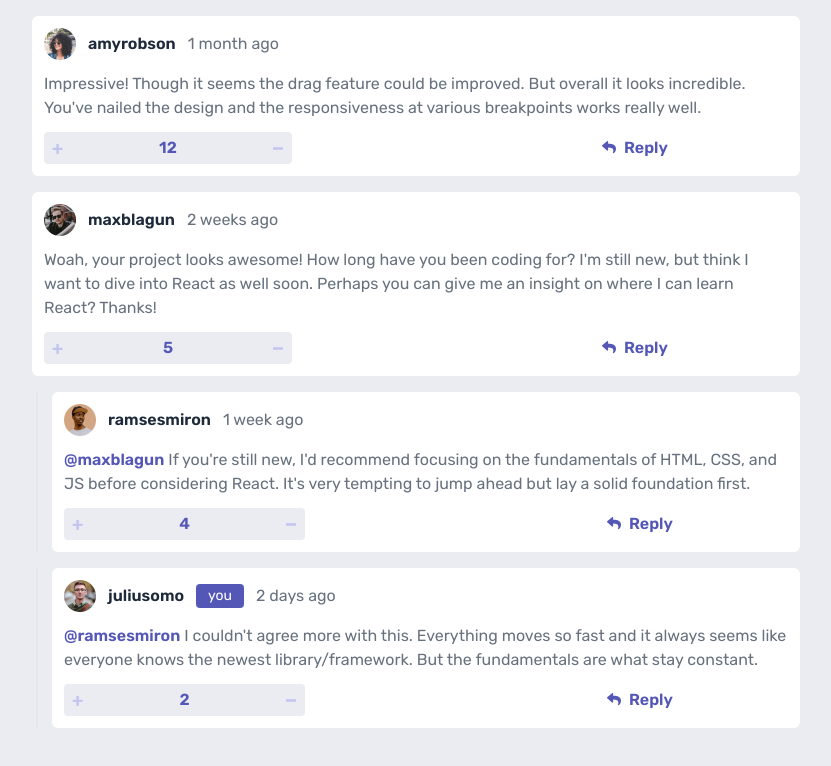
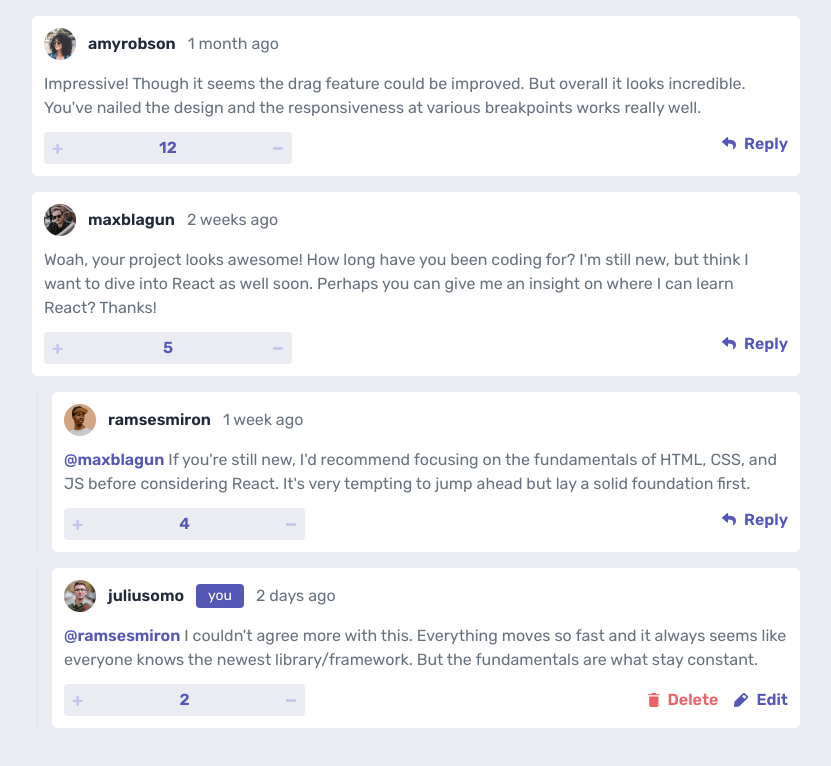
Before and after one commit to molinax18/fm-interactive-comments-section, a React (Vite) app: page / in a window 1280 px wide. Shown: the top 766 px of the page, without its empty margins (224-1055 px from the left). Built offline with nearby package versions, Linux system fonts and the light colour scheme.

Commit message:
refactor: barrel into SVG folder feat: create ActionControl component feat: create new SVG components (Delete, Edit)

```diff
--- /dev/null
+++ b/src/comment/components/ActionControl.tsx
@@ -0,0 +1,49 @@
+import type { HTMLAttributes } from "react";
+import { Reply, Delete, Edit } from "@/shared/components/svg";
+import Button from "@/shared/components/Button";
+
+interface Props extends HTMLAttributes<HTMLDivElement> {
+  isCurrentUser: boolean;
+  onReply?: () => void;
+  onEdit?: () => void;
+  onDelete?: () => void;
+}
+
+const buttonStyles = "flex gap-x-2 items-center font-semibold";
+
+export default function ActionControl({
+  isCurrentUser,
+  className,
+  onReply,
+  onEdit,
+  onDelete,
+}: Props) {
+  return (
+    <div className={className || ""}>
+      {isCurrentUser ? (
+        <>
+          <Button
+            className={`${buttonStyles} text-pink-400`}
+            onClick={onDelete}
+          >
+            <Delete />
+            Delete
+          </Button>
+
+          <Button
+            className={`${buttonStyles} text-purple-600`}
+            onClick={onEdit}
+          >
+            <Edit />
+            Edit
+          </Button>
+        </>
+      ) : (
+        <Button className={`${buttonStyles} text-purple-600`} onClick={onReply}>
+          <Reply />
+          Reply
+        </Button>
+      )}
+    </div>
+  );
+}
--- a/src/comment/components/CommentCard.tsx
+++ b/src/comment/components/CommentCard.tsx
@@ -1,9 +1,8 @@
 import type { HTMLAttributes } from "react";
 import type { Comment, Reply as TReply } from "@/comment/type/comment.type";
 import UserProfile from "./UserProfile";
-import Button from "@/shared/components/Button";
-import Reply from "@/shared/components/svg/Reply";
 import ScoreControl from "./ScoreControl";
+import ActionControl from "./ActionControl";
 
 interface Props extends HTMLAttributes<HTMLDivElement> {
   data: Comment | TReply;
@@ -41,10 +40,10 @@ export default function CommentCard({ data, isCurrentUser, className }: Props) {
 
       <p className="row-start-2 col-span-full">{renderMessage()}</p>
 
-      <Button className="row-start-3 col-start-10 col-span-full flex gap-x-2 items-center font-semibold text-purple-600">
-        <Reply />
-        Reply
-      </Button>
+      <ActionControl
+        isCurrentUser={isCurrentUser}
+        className={`${isCurrentUser ? "flex gap-x-4 col-start-8" : "col-start-10"} row-start-3 col-span-full ml-auto`}
+      />
     </article>
   );
 }
--- a/src/comment/components/ScoreControl.tsx
+++ b/src/comment/components/ScoreControl.tsx
@@ -1,7 +1,6 @@
 import type { HTMLAttributes } from "react";
+import { Minus, Plus } from "@/shared/components/svg/";
 import Button from "@/shared/components/Button";
-import Minus from "@/shared/components/svg/Minus";
-import Plus from "@/shared/components/svg/Plus";
 
 interface Props extends HTMLAttributes<HTMLDivElement> {
   score: number;
--- a/src/comment/type/comment.type.ts
+++ b/src/comment/type/comment.type.ts
@@ -15,6 +15,6 @@ export interface Comment {
   replies: Reply[];
 }
 
-export type Reply = Comment & {
+export type Reply = Omit<Comment, "replies"> & {
   replyingTo?: string;
 };
--- /dev/null
+++ b/src/shared/components/svg/Delete.tsx
@@ -0,0 +1,15 @@
+import type { SVGProps } from "react";
+
+export default function Delete({
+  width = "12",
+  height = "14",
+}: SVGProps<SVGSVGElement>) {
+  return (
+    <svg width={width} height={height}>
+      <path
+        d="M1.167 12.448c0 .854.7 1.552 1.555 1.552h6.222c.856 0 1.556-.698 1.556-1.552V3.5H1.167v8.948Zm10.5-11.281H8.75L7.773 0h-3.88l-.976 1.167H0v1.166h11.667V1.167Z"
+        fill="currentColor"
+      />
+    </svg>
+  );
+}
--- /dev/null
+++ b/src/shared/components/svg/Edit.tsx
@@ -0,0 +1,15 @@
+import type { SVGProps } from "react";
+
+export default function Edit({
+  width = "14",
+  height = "14",
+}: SVGProps<SVGSVGElement>) {
+  return (
+    <svg width={width} height={height}>
+      <path
+        d="M13.479 2.872 11.08.474a1.75 1.75 0 0 0-2.327-.06L.879 8.287a1.75 1.75 0 0 0-.5 1.06l-.375 3.648a.875.875 0 0 0 .875.954h.078l3.65-.333c.399-.04.773-.216 1.058-.499l7.875-7.875a1.68 1.68 0 0 0-.061-2.371Zm-2.975 2.923L8.159 3.449 9.865 1.7l2.389 2.39-1.75 1.706Z"
+        fill="currentColor"
+      />
+    </svg>
+  );
+}
--- a/src/shared/components/svg/Minus.tsx
+++ b/src/shared/components/svg/Minus.tsx
@@ -3,10 +3,9 @@ import type { SVGProps } from "react";
 export default function Minus({
   width = "11",
   height = "3",
-  ...props
 }: SVGProps<SVGSVGElement>) {
   return (
-    <svg width={width} height={height} {...props}>
+    <svg width={width} height={height}>
       <path
         d="M9.256 2.66c.204 0 .38-.056.53-.167.148-.11.222-.243.222-.396V.722c0-.152-.074-.284-.223-.395a.859.859 0 0 0-.53-.167H.76a.859.859 0 0 0-.53.167C.083.437.009.57.009.722v1.375c0 .153.074.285.223.396a.859.859 0 0 0 .53.167h8.495Z"
         fill="currentColor"
--- a/src/shared/components/svg/Plus.tsx
+++ b/src/shared/components/svg/Plus.tsx
@@ -3,10 +3,9 @@ import type { SVGProps } from "react";
 export default function Plus({
   width = "11",
   height = "11",
-  ...props
 }: SVGProps<SVGSVGElement>) {
   return (
-    <svg width={width} height={height} {...props}>
+    <svg width={width} height={height}>
       <path
         d="M6.33 10.896c.137 0 .255-.05.354-.149.1-.1.149-.217.149-.354V7.004h3.315c.136 0 .254-.05.354-.149.099-.1.148-.217.148-.354V5.272a.483.483 0 0 0-.148-.354.483.483 0 0 0-.354-.149H6.833V1.4a.483.483 0 0 0-.149-.354.483.483 0 0 0-.354-.149H4.915a.483.483 0 0 0-.354.149c-.1.1-.149.217-.149.354v3.37H1.08a.483.483 0 0 0-.354.15c-.1.099-.149.217-.149.353v1.23c0 .136.05.254.149.353.1.1.217.149.354.149h3.333v3.39c0 .136.05.254.15.353.098.1.216.149.353.149H6.33Z"
         fill="currentColor"
--- a/src/shared/components/svg/Reply.tsx
+++ b/src/shared/components/svg/Reply.tsx
@@ -3,10 +3,9 @@ import type { SVGProps } from "react";
 export default function Reply({
   width = "14",
   height = "14",
-  ...props
 }: SVGProps<SVGSVGElement>) {
   return (
-    <svg width={width} height={height} {...props}>
+    <svg width={width} height={height}>
       <path
         d="M.227 4.316 5.04.16a.657.657 0 0 1 1.085.497v2.189c4.392.05 7.875.93 7.875 5.093 0 1.68-1.082 3.344-2.279 4.214-.373.272-.905-.07-.767-.51 1.24-3.964-.588-5.017-4.829-5.078v2.404c0 .566-.664.86-1.085.496L.227 5.31a.657.657 0 0 1 0-.993Z"
         fill="currentColor"
--- /dev/null
+++ b/src/shared/components/svg/index.ts
@@ -0,0 +1,5 @@
+export { default as Plus } from "./Plus";
+export { default as Minus } from "./Minus";
+export { default as Reply } from "./Reply";
+export { default as Delete } from "./Delete";
+export { default as Edit } from "./Edit";
```
